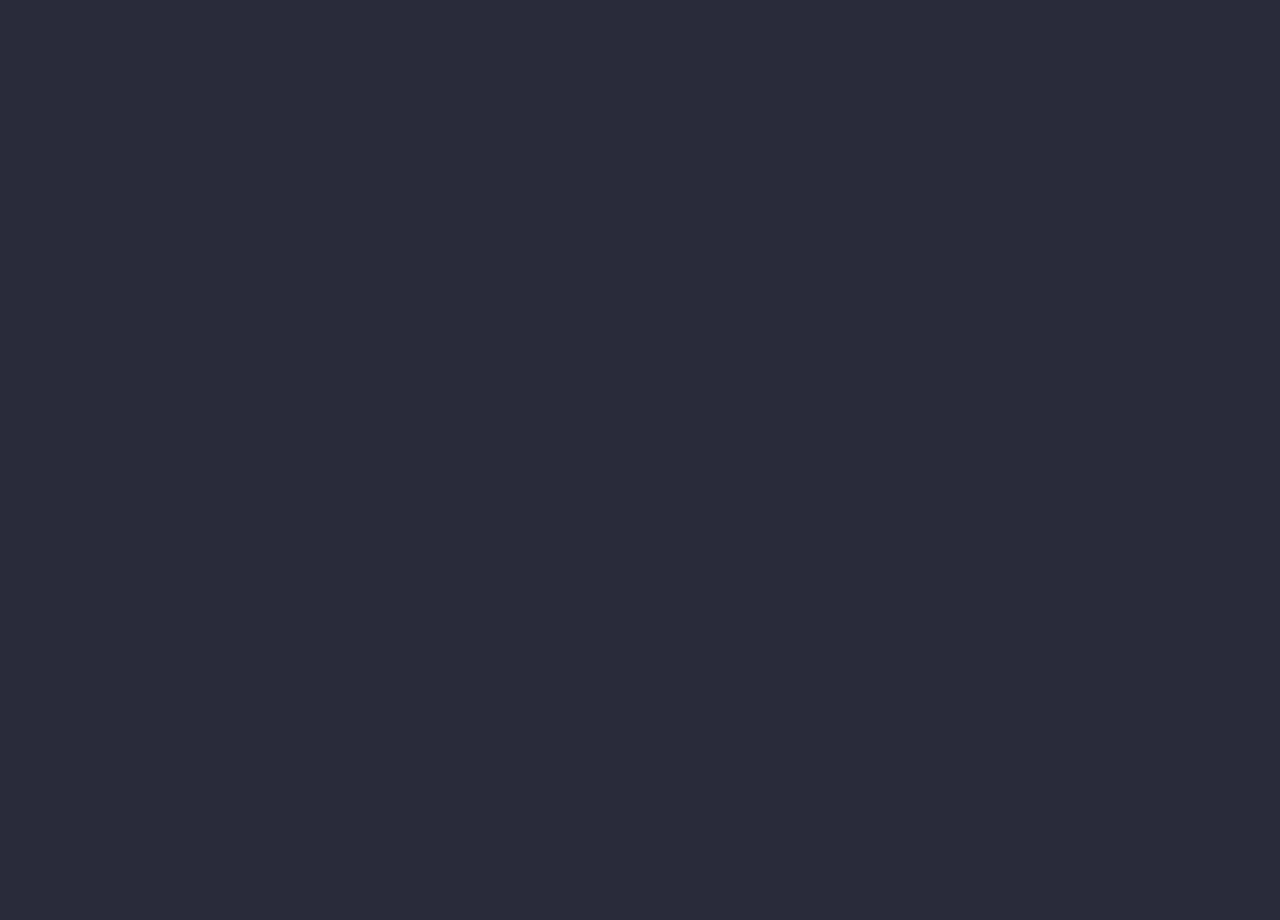
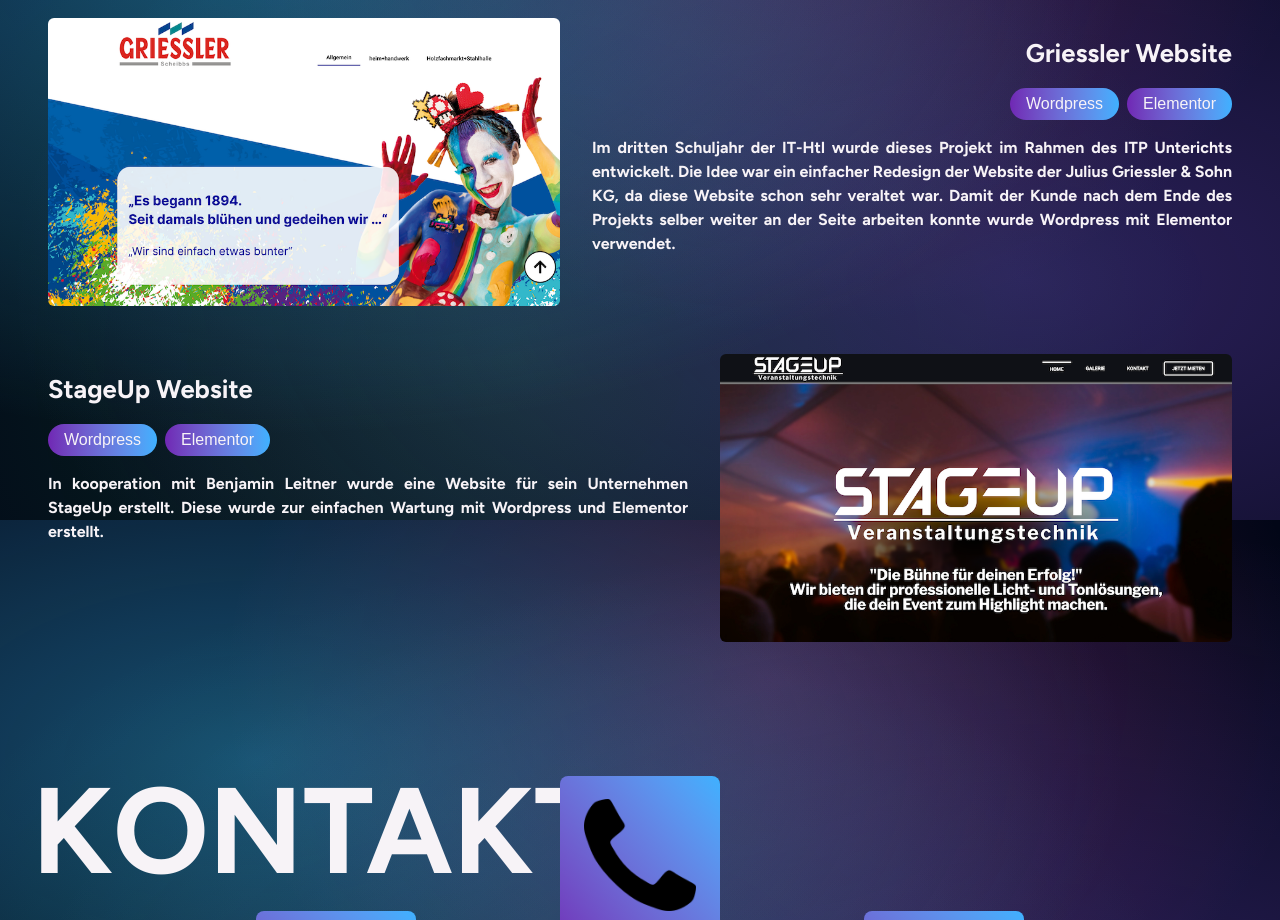
Before and after one commit to Alex5175/homepage2025, a Next.js app: page / in a window 1280 px wide. Shown: the part 1880-2800 px from the top of the page. Before the commit the page ends 800 px from the top, so only its background shows below. Built offline with nearby package versions, Linux system fonts and the light colour scheme.

Commit message:
added patterncraft b, fixed some spacing and scrolling behaviour

```diff
--- a/app/globals.css
+++ b/app/globals.css
@@ -1,7 +1,7 @@
 @import "tailwindcss";
 
 :root {
-  --foreground: hsl(300, 20%, 96%);
+  --foreground: #f7f3f7;
   --secondary: #3eb1ff;
   --primary: #7027b4;
   --background: #2a2a3b;
@@ -13,23 +13,38 @@
   margin: 0;
   padding: 0;
 }
+html::-webkit-scrollbar {
+  width: 0;
+}
 
 body {
-  background: var(--background);
-  scroll-snap-type: y mandatory; /* Enables vertical snap scrolling */
-  overflow-y: scroll; /* Ensures the body is scrollable */
-  height: 100vh;
-  overflow-y: hidden !important;
+  /* Patterncraft.fun Cosmic Aurora */
+  background: #020617;
+  background-attachment: fixed;
+  background-image: radial-gradient(
+      ellipse at 20% 30%,
+      rgba(56, 189, 248, 0.4) 0%,
+      transparent 60%
+    ),
+    radial-gradient(
+      ellipse at 80% 70%,
+      rgba(139, 92, 246, 0.3) 0%,
+      transparent 70%
+    ),
+    radial-gradient(
+      ellipse at 60% 20%,
+      rgba(236, 72, 153, 0.25) 0%,
+      transparent 50%
+    ),
+    radial-gradient(
+      ellipse at 40% 80%,
+      rgba(34, 197, 94, 0.2) 0%,
+      transparent 65%
+    );
+  height: auto;
   margin: 0;
   font-family: Arial, Helvetica, sans-serif;
-  /* overflow-x: hidden; */
-}
-
-.snap-container {
-  scroll-snap-type: y mandatory; /* Enables vertical snapping */
-  overflow-y: scroll; /* Ensures the container is scrollable */
-  height: 100vh; /* Full viewport height */
-  overflow-x: hidden !important;
+  overflow-x: hidden;
 }
 
 @theme {
--- a/components/AboutMe.tsx
+++ b/components/AboutMe.tsx
@@ -15,7 +15,7 @@
       subTitle="Hi, ich bin Alex!"
     >
       <p
-        className={`md:columns-2  text-foreground text-[4vw] md:text-[1.75vw] ${figtree.className} text-justify`}
+        className={`  text-foreground text-[4vw] md:text-[1.75vw] ${figtree.className} text-justify`}
       >
         ich bin Webentwickler mit Leidenschaft für cleanen Code, durchdachtes
         Design und performante Websites. Ich liebe es, digitale Ideen zum Leben
--- a/components/Hero.tsx
+++ b/components/Hero.tsx
@@ -71,7 +71,7 @@
     <>
       <div
         id="hero"
-        className="h-screen p-8 py-20 w-screen grid overflow-hidden grid-cols-1 md:grid-cols-2 relative "
+        className="h-screen p-8  w-screen grid overflow-hidden grid-cols-1 md:grid-cols-2 relative snap-start"
       >
         <div>
           <h1
--- a/components/Projects.tsx
+++ b/components/Projects.tsx
@@ -2,6 +2,13 @@
 import Masonry, { ResponsiveMasonry } from "react-responsive-masonry";
 import SectionTemplate from "./SectionTemplate";
 import { useRef, useEffect, useState } from "react";
+
+import { Figtree } from "next/font/google";
+
+const figtree = Figtree({
+  weight: "700",
+  subsets: ["latin"],
+});
 
 const projects: Project[] = [
   {
@@ -26,16 +33,11 @@
   return (
     <SectionTemplate title="Projekte" theme="dark" id="projects">
       {/* Card Project View on Mobile */}
-      <ResponsiveMasonry
-        columnsCountBreakPoints={{ 350: 1, 768: 2 }}
-        className="w-full block md:hidden"
-      >
-        <Masonry>
-          {projects.map((project, idx) => (
-            <ProjectCard {...project} key={idx}></ProjectCard>
-          ))}
-        </Masonry>
-      </ResponsiveMasonry>
+      <div className="w-full flex flex-col gap-4 md:hidden ">
+        {projects.map((project, idx) => (
+          <ProjectCard {...project} key={idx}></ProjectCard>
+        ))}
+      </div>
 
       {/* Desktop Tile Project View */}
       <div className=" gap-4 flex-col hidden md:flex">
@@ -121,9 +123,9 @@
         `}
       >
         <h3
-          className={`text-3xl font-bold ${
-            alignLeft ? "text-left" : "text-right"
-          }`}
+          className={` text-[4vw] md:text-[2vw] font-bold ${
+            figtree.className
+          } ${alignLeft ? "text-left" : "text-right"}`}
         >
           {title}
         </h3>
@@ -137,7 +139,11 @@
             <ProjectTag tagName={tag} key={tag}></ProjectTag>
           ))}
         </div>
-        <p className={`text-lg text-justify ${alignLeft ? "pr-8" : "pl-8"}`}>
+        <p
+          className={`text-[3vw] md:text-[1.25vw] text-justify ${
+            figtree.className
+          } ${alignLeft ? "pr-8" : "pl-8"}`}
+        >
           {description}
         </p>
       </div>
@@ -148,7 +154,7 @@
 function ProjectTag({ tagName }: { tagName: string }) {
   return (
     <div className="rounded-full max-w-min h-6 bg-gradient-to-r from-primary to-secondary p-4 flex items-center">
-      <p className="text-foreground text-center text-sm">{tagName}</p>
+      <p className="text-foreground text-center md:text-[1.25vw]">{tagName}</p>
     </div>
   );
 }
```
